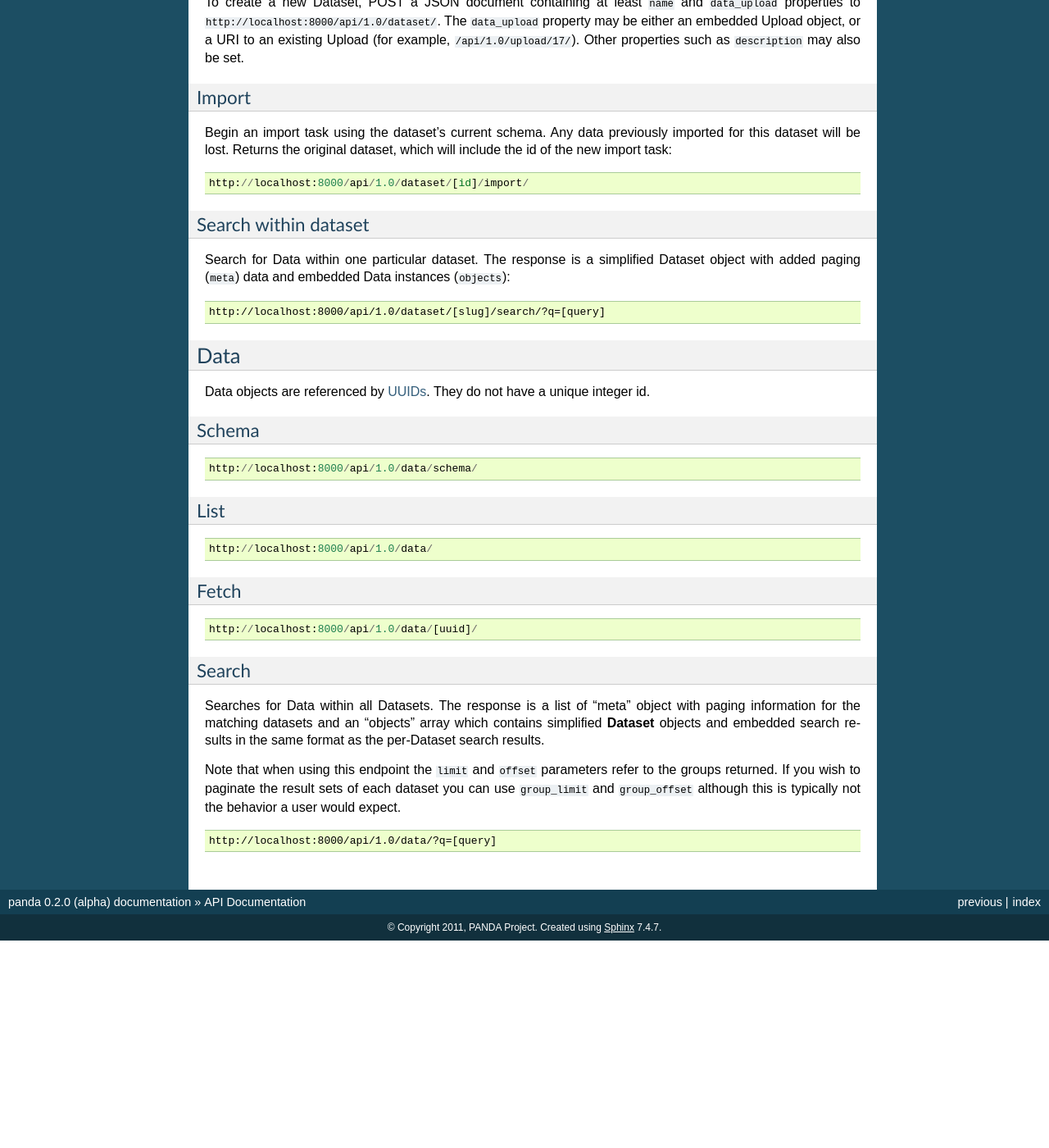
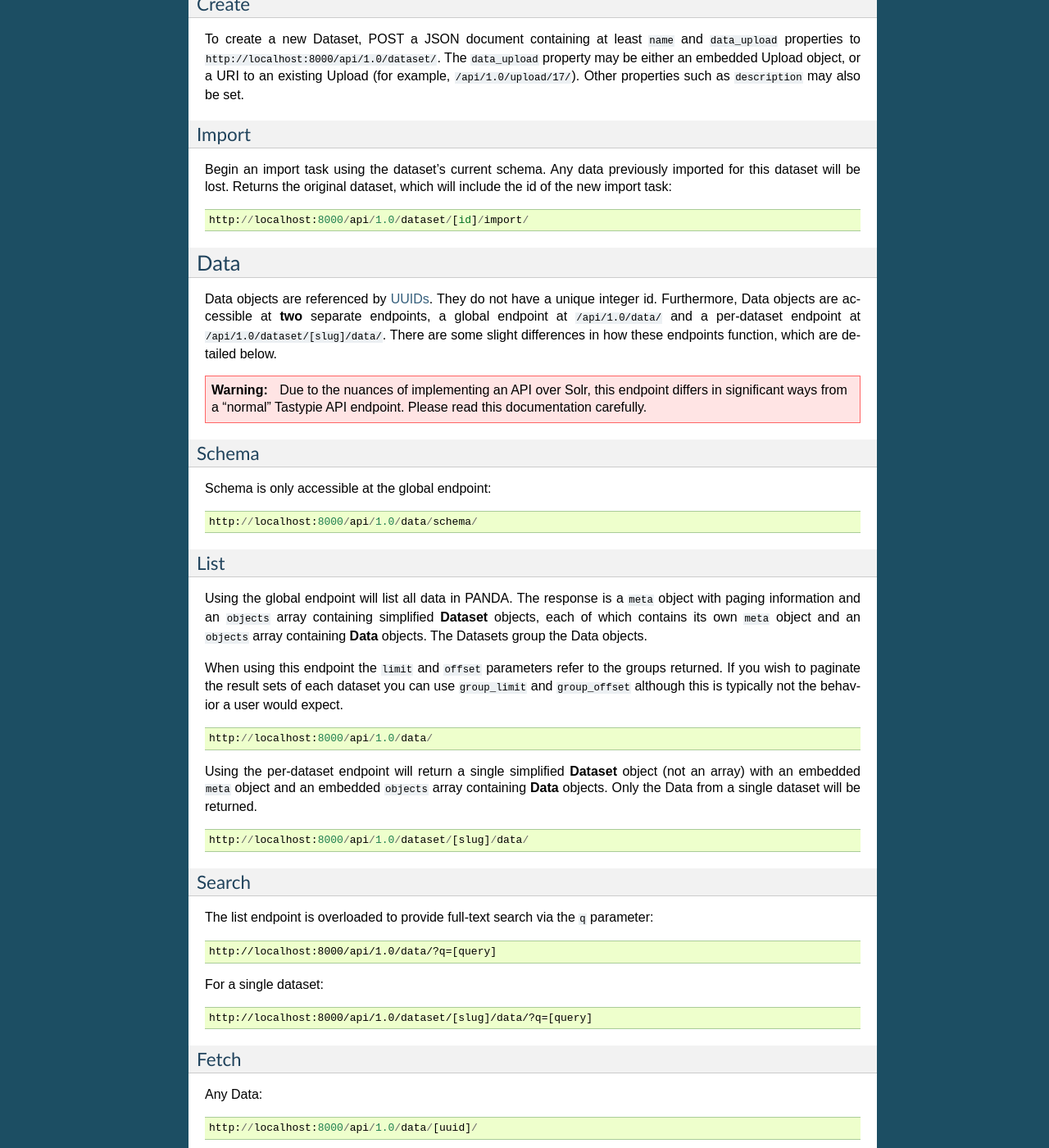
Before and after one commit to pandaproject/panda, a Sphinx documentation site: the page built from docs/api.rst, in a window 1280 px wide and 1400 px high, scrolled down 3624 px. Shown: the whole window at 82% size. Built offline with Sphinx 7.4.7, drawn with Linux system fonts in a browser that asks for light colours; before the commit the page ends 4771 px from its top, so only the background shows below that; some of the changed text lies outside the part shown.

Commit message:
Iterating docs.

```diff
--- a/docs/api.rst
+++ b/docs/api.rst
@@ -194,9 +194,11 @@ List filtered by category
 Search for datasets
 -------------------
 
+The Dataset list endpoint also provides full-text search over datasets' metadata via the ``q`` parameter.
+
 .. note::
 
-    The Dataset list endpoint also provides full-text search over datasets' metadata. By default this returns complete Dataset objects. To return simplified objects suitable for rendering lists add ``simple=true`` to the query.
+    By default search results are complete Dataset objects, however, it's frequently useful to return simplified objects for rendering lists, etc. To return simplified objects just add ``simple=true`` to the query.
 
 ::
 
@@ -221,46 +223,77 @@ Begin an import task using the dataset's current schema. Any data previously imp
 
     http://localhost:8000/api/1.0/dataset/[id]/import/
 
-Search within dataset
----------------------
-
-Search for Data within one particular dataset. The response is a simplified Dataset object with added paging (``meta``) data and embedded Data instances (``objects``)::
-
-    http://localhost:8000/api/1.0/dataset/[slug]/search/?q=[query]
-
 Data
 ========
 
-Data objects are referenced by `UUIDs <http://en.wikipedia.org/wiki/Universally_unique_identifier>`_. They do not have a unique integer id.
+Data objects are referenced by `UUIDs <http://en.wikipedia.org/wiki/Universally_unique_identifier>`_. They do not have a unique integer id. Furthermore, Data objects are accessible at **two** separate endpoints, a global endpoint at ``/api/1.0/data/`` and a per-dataset endpoint at ``/api/1.0/dataset/[slug]/data/``. There are some slight differences in how these endpoints function, which are detailed below.
+
+.. warning::
+
+    Due to the nuances of implementing an API over Solr, this endpoint differs in significant ways from a "normal" Tastypie API endpoint. Please read this documentation carefully.
 
 Schema
 ------
 
-::
+Schema is only accessible at the global endpoint::
 
     http://localhost:8000/api/1.0/data/schema/
 
 List
 ----
 
+Using the global endpoint will list all data in PANDA. The response is a ``meta`` object with paging information and an ``objects`` array containing simplified **Dataset** objects, each of which contains its own ``meta`` object and an ``objects`` array containing **Data** objects. The Datasets group the Data objects.
+
+When using this endpoint the ``limit`` and ``offset`` parameters refer to the groups returned. If you wish to paginate the result sets of each dataset you can use ``group_limit`` and ``group_offset`` although this is typically not the behavior a user would expect.
+
 ::
 
     http://localhost:8000/api/1.0/data/
 
-Fetch
------
+Using the per-dataset endpoint will return a single simplified **Dataset** object (not an array) with an embedded ``meta`` object and an embedded ``objects`` array containing **Data** objects. Only the Data from a single dataset will be returned.
 
 ::
 
-    http://localhost:8000/api/1.0/data/[uuid]/
+    http://localhost:8000/api/1.0/dataset/[slug]/data/
 
 Search
 ------
 
-Searches for Data within all Datasets. The response is a list of "meta" object with paging information for the matching datasets and an "objects" array which contains simplified **Dataset** objects and embedded search results in the same format as the per-Dataset search results.
-
-Note that when using this endpoint the ``limit`` and ``offset`` parameters refer to the groups returned. If you wish to paginate the result sets of each dataset you can use ``group_limit`` and ``group_offset`` although this is typically not the behavior a user would expect.
-
-::
+The list endpoint is overloaded to provide full-text search via the ``q`` parameter::
 
     http://localhost:8000/api/1.0/data/?q=[query]
+
+For a single dataset::
+
+    http://localhost:8000/api/1.0/dataset/[slug]/data/?q=[query]
+
+Fetch
+-----
+
+Any Data::
+
+    http://localhost:8000/api/1.0/data/[uuid]/
+
+Only Data within a single dataset (will return a ``404`` if you request a UUID which belongs to another Dataset)::
+
+    http://localhost:8000/api/1.0/dataset/[slug]/data/[uuid]/
+
+Create
+------
+
+TODO
+
+Update
+------
+
+TODO
+
+Bulk create/update
+------------------
+
+TODO
+
+Delete
+------
+
+TODO
```
